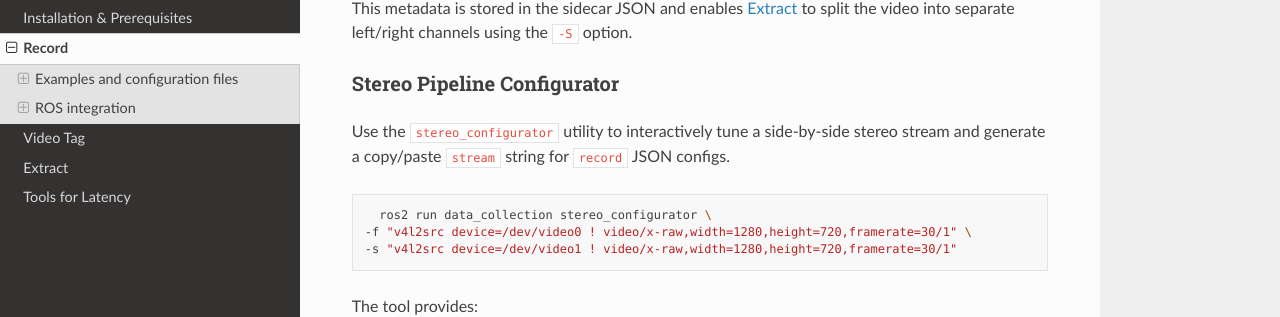
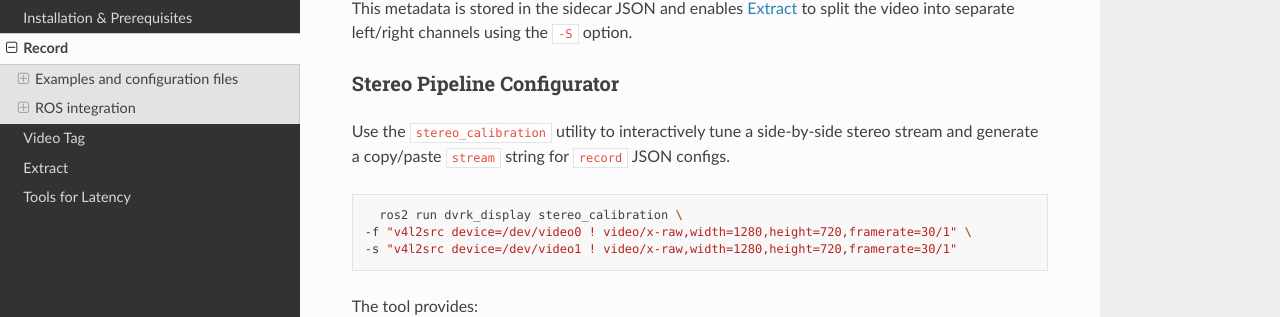
Before and after one commit to jhu-dvrk/data_collection, a Sphinx documentation site: the page built from docs/record.rst, in a window 1280 px wide and 900 px high, scrolled down 1255 px. Shown: the part 134-451 px from the top of the window. Built offline with Sphinx 7.4.7 and the Read the Docs theme 3.1.0, drawn with Linux system fonts in a browser that asks for light colours.

Commit message:
Minor renaming

```diff
--- a/docs/record.rst
+++ b/docs/record.rst
@@ -71,11 +71,11 @@ This metadata is stored in the sidecar JSON and enables :doc:`extract` to split
 Stereo Pipeline Configurator
 ~~~~~~~~~~~~~~~~~~~~~~~~~~~~
 
-Use the ``stereo_configurator`` utility to interactively tune a side-by-side stereo stream and generate a copy/paste ``stream`` string for ``record`` JSON configs.
+Use the ``stereo_calibration`` utility to interactively tune a side-by-side stereo stream and generate a copy/paste ``stream`` string for ``record`` JSON configs.
 
 .. code-block:: bash
 
-    ros2 run data_collection stereo_configurator \
+    ros2 run dvrk_display stereo_calibration \
   -f "v4l2src device=/dev/video0 ! video/x-raw,width=1280,height=720,framerate=30/1" \
   -s "v4l2src device=/dev/video1 ! video/x-raw,width=1280,height=720,framerate=30/1"
 
```
Also changed, not shown: 3 other files.
